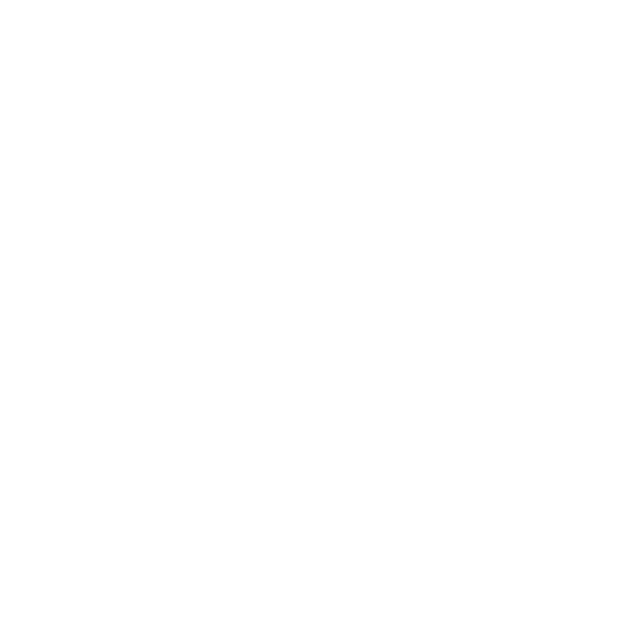
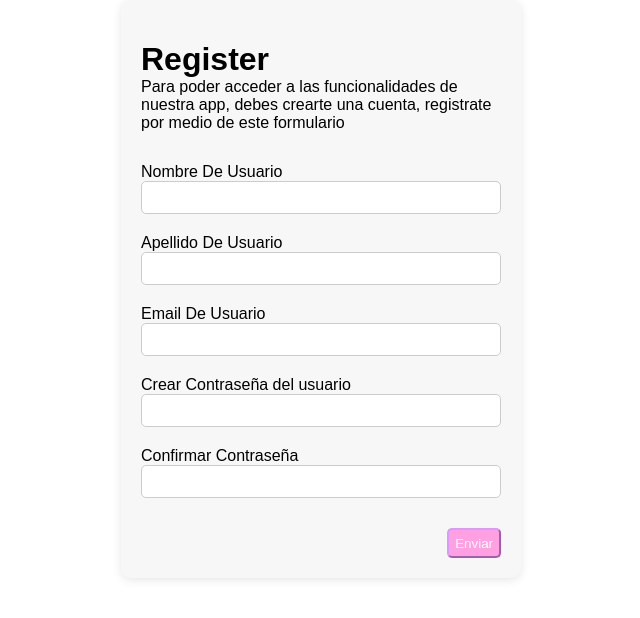
Before and after one commit to pirry007/WillVels, an Angular app: page /register in a window 1280 px wide. Before the commit this address led to /. Shown: the top 618 px of the page, without its empty margins (319-959 px from the left). Built offline with nearby package versions, Linux system fonts and the light colour scheme.

Commit message:
Login and Register pages created (basic)

```diff
--- a/src/app/app.routes.ts
+++ b/src/app/app.routes.ts
@@ -2,9 +2,13 @@
 import { CatalogueComponent } from './domains/catalogue/catalogue.component';
 import { HomeComponent } from './domains/home/home.component';
 import { ProductComponent } from './domains/product/product.component';
+import { LoginComponent } from './domains/login/login.component';
+import { RegisterComponent } from './domains/register/register.component';
 
 export const routes: Routes = [
     {path: "catalogue", component: CatalogueComponent},
     {path: "", component: HomeComponent},
-    {path: "product", component: ProductComponent}
+    {path: "product", component: ProductComponent},
+    {path: "login", component: LoginComponent},
+    {path: "register", component: RegisterComponent}
 ];
--- a/src/app/components/header/header.component.html
+++ b/src/app/components/header/header.component.html
@@ -1,6 +1,6 @@
 <header>
   <img
-    src="https://media.istockphoto.com/id/1349392741/es/foto/icono-de-vela.jpg?s=1024x1024&w=is&k=20&c=_ZwwvDOFpRCabXGipaRYWZ95HJ9Uyf7LWeqovnCAN-I="
+    src="#"
     alt=""
     class="logo"
   />
@@ -14,14 +14,14 @@
   <div>
     <a href="">
       <img
-        src="https://media.istockphoto.com/id/1349392741/es/foto/icono-de-vela.jpg?s=1024x1024&w=is&k=20&c=_ZwwvDOFpRCabXGipaRYWZ95HJ9Uyf7LWeqovnCAN-I="
+        src="#"
         alt=""
         class="userButtons"
       />
     </a>
     <a href="">
       <img
-        src="https://media.istockphoto.com/id/1349392741/es/foto/icono-de-vela.jpg?s=1024x1024&w=is&k=20&c=_ZwwvDOFpRCabXGipaRYWZ95HJ9Uyf7LWeqovnCAN-I="
+        src="#"
         alt=""
         class="userButtons"
       />
--- /dev/null
+++ b/src/app/domains/login/login.component.css
@@ -0,0 +1,52 @@
+.login-container {
+    display: flex;
+    justify-content: center;
+    align-items: center;
+    width: 100%;
+    height: 100%;
+  }
+
+  .login-card {
+    background: #f7f7f7;
+    padding: 20px;
+    border-radius: 10px;
+    box-shadow: 0 2px 10px rgba(0, 0, 0, 0.1);
+    width: 300px;
+  }
+
+.login-card p {
+  margin-top: 0;
+}
+
+.login-card h1 {
+  margin-bottom: 0;
+}
+
+  .form {
+    margin-top: 15px;
+  }
+
+  .email-input {
+    margin-bottom: 15px;
+  }
+
+  label {
+    display: block;
+    margin-bottom: 5px;
+  }
+
+  input {
+    width: 100%;
+    padding: 8px;
+    border: 1px solid #ccc;
+    border-radius: 5px;
+  }
+
+  button {
+    margin-top: 10px;
+    border-radius: 5px;
+    border-color: rgb(225, 149, 255);
+    height: 30px;
+    background-color: rgb(255, 160, 227);
+    color: white;
+  }
--- /dev/null
+++ b/src/app/domains/login/login.component.html
@@ -0,0 +1,19 @@
+<div class="login-container">
+    <div class="login-card">
+      <h1>Log In</h1>
+      <p>Enter your Credentials to Login</p>
+      <div class="form">
+        <form action="">
+          <div class="email-input">
+            <label for="email">Email De Usuario</label>
+            <input type="text" id="email" />
+          </div>
+          <div>
+            <label for="password">Contraseña del usuario</label>
+            <input type="password" id="password" />
+          </div>
+        </form>
+        <button type="submit">Enviar</button>
+      </div>
+    </div>
+  </div>
--- /dev/null
+++ b/src/app/domains/register/register.component.css
@@ -0,0 +1,52 @@
+.register-container {
+    display: flex;
+    justify-content: center;
+    align-items: center;
+    width: 100%;
+    height: 100%;
+  }
+
+  .register-card {
+    background: #f7f7f7;
+    padding: 20px;
+    border-radius: 10px;
+    box-shadow: 0 2px 10px rgba(0, 0, 0, 0.1);
+    display: flex;
+    flex-direction: column;
+    width: 400px;
+  }
+
+  .register-card p {
+    margin-top: 0;
+  }
+
+  .register-card h1 {
+    margin-bottom: 0;
+  }
+
+  .form {
+    margin-top: 15px;
+  }
+
+  input {
+    display: block;
+    width: 100%;
+    padding: 8px;
+    border: 1px solid #ccc;
+    border-radius: 5px;
+    margin-bottom: 20px;
+  }
+
+  button {
+    margin-top: 10px;
+    border-radius: 5px;
+    border-color: rgb(225, 149, 255);
+    height: 30px;
+    background-color: rgb(255, 160, 227);
+    color: white;
+  }
+
+  span {
+    display: flex;
+    justify-content: flex-end;
+  }
--- /dev/null
+++ b/src/app/domains/register/register.component.html
@@ -0,0 +1,37 @@
+<div class="register-container">
+  <div class="register-card">
+    <div class="text">
+      <h1>Register</h1>
+      <p>
+        Para poder acceder a las funcionalidades de nuestra app,
+        debes crearte una cuenta, registrate por medio de este formulario
+      </p>
+    </div>
+    <div class="form">
+      <form action="">
+        <div class="name-input">
+          <label for="name">Nombre De Usuario</label>
+          <input type="text" id="name" />
+        </div>
+        <div class="lastname-input">
+          <label for="lastname">Apellido De Usuario</label>
+          <input type="text" id="lastname" />
+        </div>
+        <div class="email-input">
+          <label for="email">Email De Usuario</label>
+          <input type="text" id="email" />
+        </div>
+        <div>
+          <label for="create-password">Crear Contraseña del usuario</label>
+          <input type="create-password" id="create-password" />
+        </div>
+        <div class="confirmPassword-input">
+          <label for="confirmPassword">Confirmar Contraseña</label>
+          <input type="password" id="confirmPassword" />
+        </div>
+      </form>
+      <span>
+        <button type="submit">Enviar</button>
+    </span>
+  </div>
+</div>
--- a/src/styles.css
+++ b/src/styles.css
@@ -6,4 +6,5 @@
 
 body {
     margin: 0;
+    height: 100%;
 }
```
Also changed, not shown: src/app/domains/login/login.component.ts (added, +12 -0 lines), src/app/domains/register/register.component.ts (added, +12 -0 lines).
